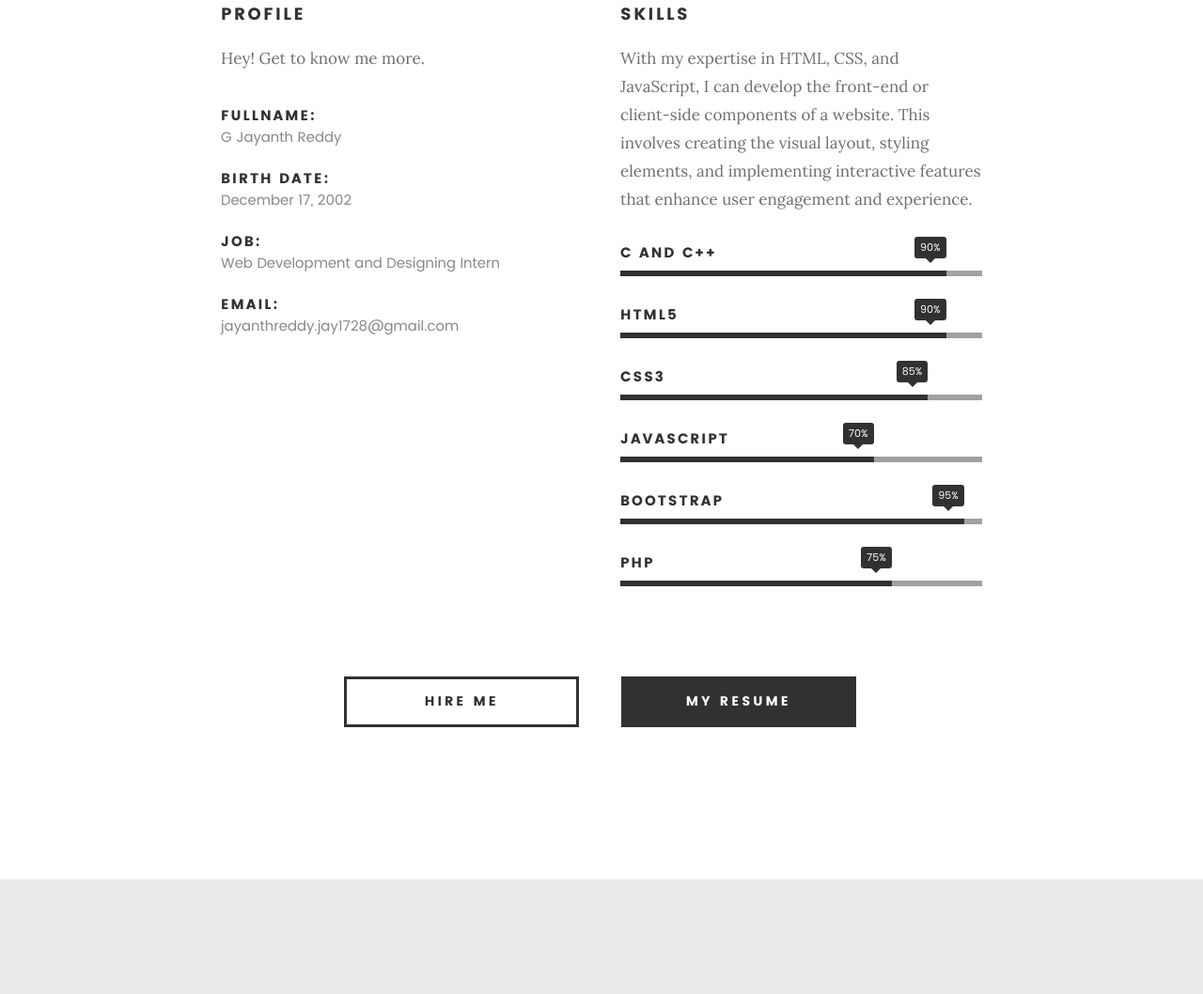
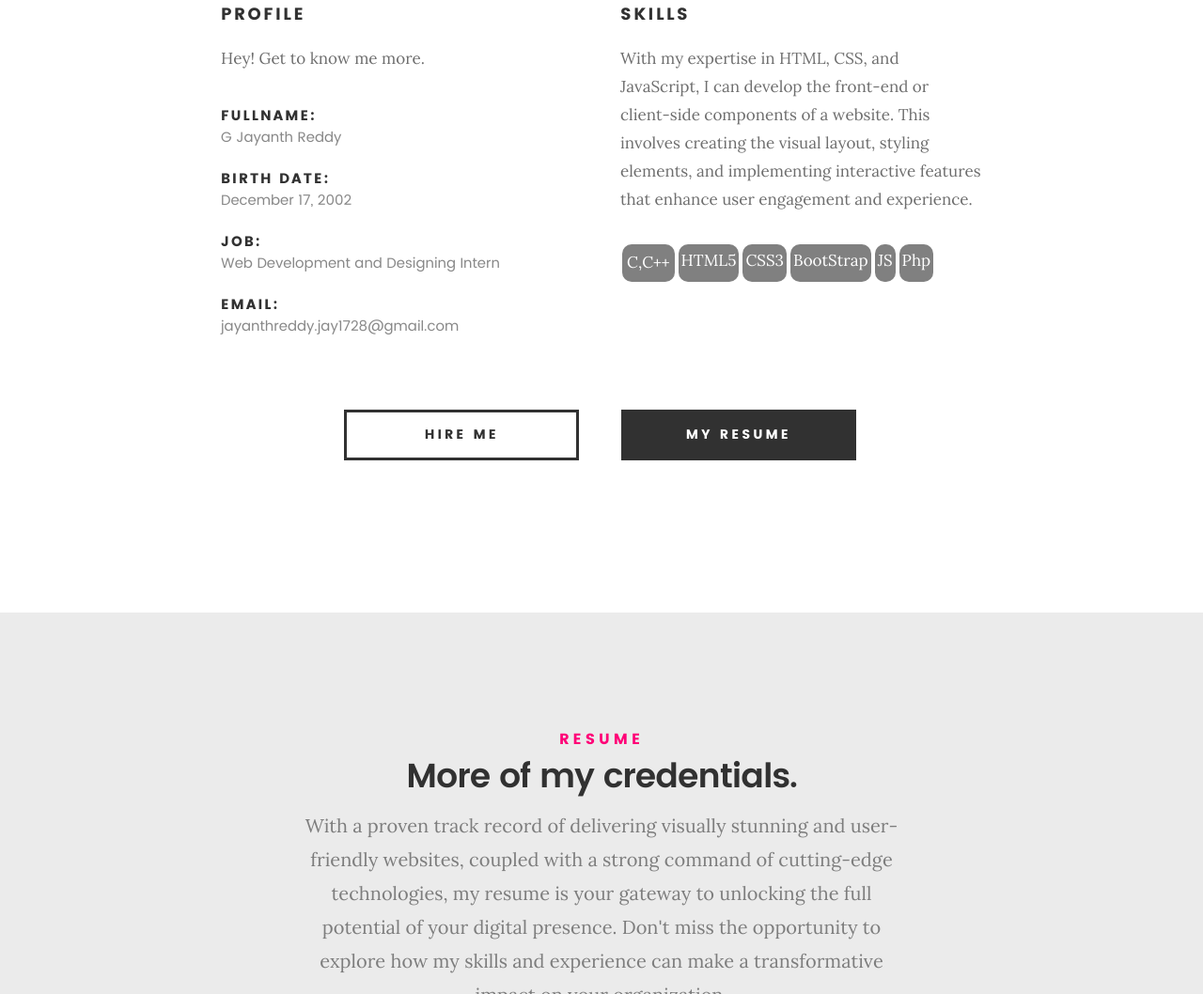
Before and after one commit to JayanthReddyG/Portfolio_Jayanth_Reddy, a plain HTML site: page index.html in a window 1280 px wide. Shown: the part 1313-2371 px from the top of the page at 94% size. Drawn offline with Linux system fonts and the light colour scheme; files whose address does not match are found by name.

Commit message:
Update index.html

```diff
--- a/index.html
+++ b/index.html
@@ -157,7 +157,7 @@
    			<h3>Skills</h3>
    			<p>With my expertise in HTML, CSS, and JavaScript, I can develop the front-end or client-side components of a website. This involves creating the visual layout, styling elements, and implementing interactive features that enhance user engagement and experience.</p>
 
-				<ul class="skill-bars">
+				<!-- <ul class="skill-bars">
 					<li>
 						<div class="progress percent90"><span>90%</span></div>
 						<strong>C and C++</strong>
@@ -184,7 +184,12 @@
 				   	<strong>PHP</strong>
 				   </li>
 
-				</ul> <!-- /skill-bars -->
+				</ul>  -->
+				<div style="display: flex;"><div style="background-color: gray;color: white; border-radius: 10px;max-width:fit-content; padding: 5px;margin: 2px;"> C,C++  </div>
+				<!-- <div style="background-color: gray;color: white; border-radius: 10px;max-width:fit-content; padding: 3px;margin: 2px;"> C++ </div> -->
+				<div style="background-color: gray;color: white; border-radius: 10px;max-width:max-content; padding: 3px;text-align: center;margin: 2px;"> HTML5</div><div style="background-color: gray;color: white; border-radius: 10px;max-width:fit-content; padding: 3px;text-align: center;margin: 2px;"> CSS3</div>
+				<div style="background-color: gray;color: white; border-radius: 10px;max-width:fit-content; padding: 3px;text-align: center;margin: 2px;"> BootStrap</div><div style="background-color: gray;color: white; border-radius: 10px;max-width:fit-content; padding: 3px;text-align: center;margin: 2px;"> JS</div><div style="background-color: gray;color: white; border-radius: 10px;max-width:fit-content; padding: 3px;text-align: center;margin: 2px;"> Php</div></div>
+
 
    		</div>
 
```
